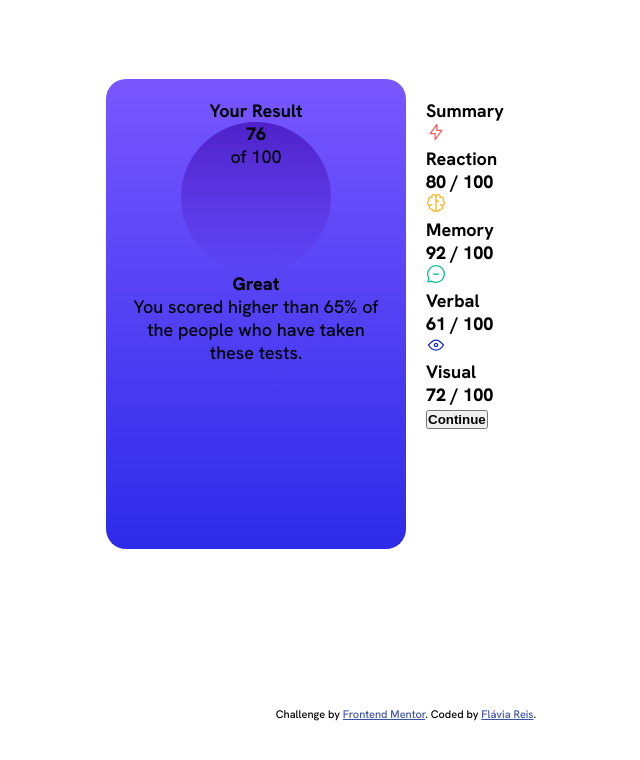
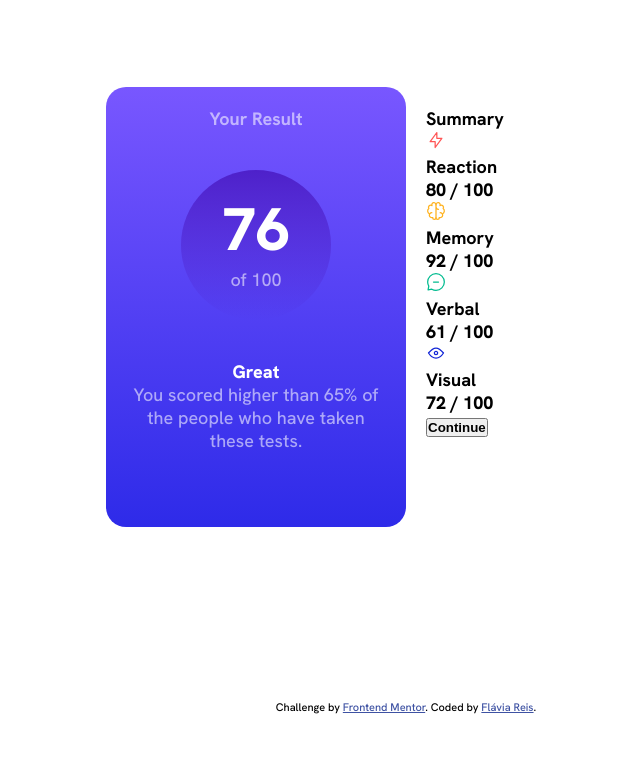
Before and after one commit to flaviare1s/results-summary-component, a plain HTML site: page index.html in a window 1280 px wide. Shown: the whole page, without its empty margins (234-874 px from the left). Drawn offline with Linux system fonts and the light colour scheme.

Commit message:
Update index and style

```diff
--- a/index.html
+++ b/index.html
@@ -15,14 +15,14 @@
   <div class="card">
 
         <div class="half-card left">
-          <p class="bold">Your Result</p>
+          <p class="bold opacity">Your Result</p>
           <div class="result">
-            <p class="extra-bold">76</p>
-            <p>of 100</p>
+            <p class="extra-bold result-number">76</p>
+            <p class="opacity">of 100</p>
           </div>
           <div>
             <p class="extra-bold">Great</p>
-            <p>You scored higher than 65% of the people who have taken these tests.</p>
+            <p class="opacity">You scored higher than 65% of the people who have taken these tests.</p>
           </div>
         </div>
         <div class="half-card right">
--- a/style.css
+++ b/style.css
@@ -28,7 +28,7 @@ body {
 
 .half-card {
     width: 350px;
-    height: 470px;
+    height: 440px;
     padding: 20px;
 }
 
@@ -36,6 +36,7 @@ body {
     border-radius: 20px;
     background-image: linear-gradient(to bottom, hsl(252, 100%, 67%), hsl(241, 81%, 54%));
     text-align: center;
+    color: hsl(0, 0%, 100%);
 }
 
 .right {
@@ -48,6 +49,12 @@ body {
     border-radius: 50%;
     width: 150px;
     height: 150px;
+    padding: 20px;
+    margin: 40px auto;
+}
+
+.result-number {
+    font-size: 60px;
 }
 
 .attribution {
@@ -63,6 +70,10 @@ body {
     font-weight: 700;
 }
 
+.opacity {
+    color: rgba(255, 255, 255, 0.567);
+}
+
 .extra-bold {
     font-weight: 800;
 }
```
